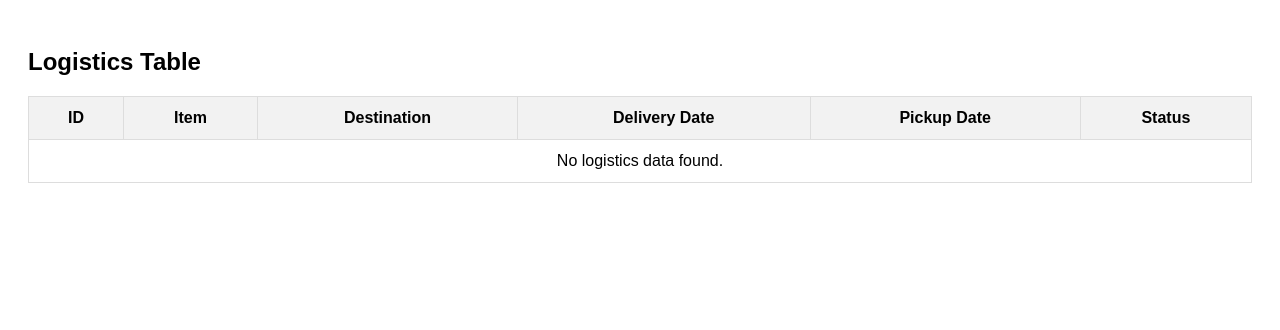
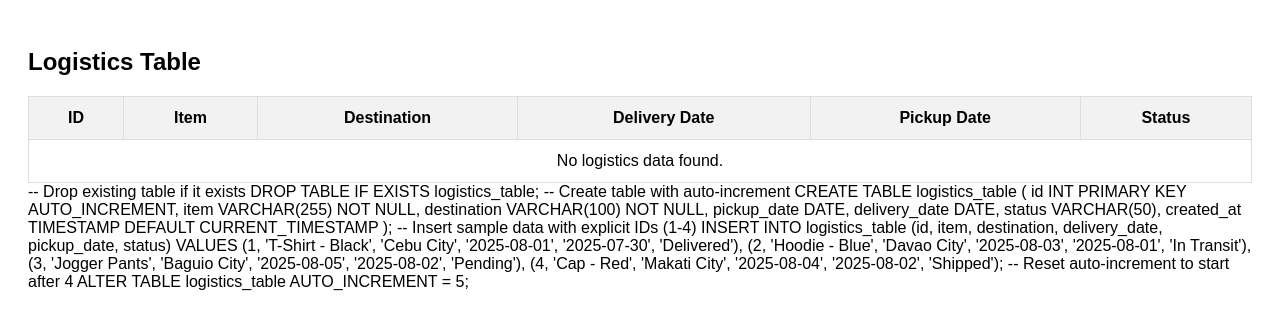
Before and after one commit to bearbrand05/security, a PHP site: page /logistic.php in a window 1280 px wide. Shown: the top 330 px of the page. Run offline with PHP 8.4, Linux system fonts and the light colour scheme; data that the repository does not hold is empty.

Commit message:
Update logistic.php

```diff
--- a/logistic.php
+++ b/logistic.php
@@ -87,3 +87,28 @@ $result = $conn->query($sql);
 <?php
 $conn->close();
 ?>
+
+
+-- Drop existing table if it exists
+DROP TABLE IF EXISTS logistics_table;
+
+-- Create table with auto-increment
+CREATE TABLE logistics_table (
+    id INT PRIMARY KEY AUTO_INCREMENT,
+    item VARCHAR(255) NOT NULL,
+    destination VARCHAR(100) NOT NULL,
+    pickup_date DATE,
+    delivery_date DATE,
+    status VARCHAR(50),
+    created_at TIMESTAMP DEFAULT CURRENT_TIMESTAMP
+);
+
+-- Insert sample data with explicit IDs (1-4)
+INSERT INTO logistics_table (id, item, destination, delivery_date, pickup_date, status) VALUES
+(1, 'T-Shirt - Black', 'Cebu City', '2025-08-01', '2025-07-30', 'Delivered'),
+(2, 'Hoodie - Blue', 'Davao City', '2025-08-03', '2025-08-01', 'In Transit'),
+(3, 'Jogger Pants', 'Baguio City', '2025-08-05', '2025-08-02', 'Pending'),
+(4, 'Cap - Red', 'Makati City', '2025-08-04', '2025-08-02', 'Shipped');
+
+-- Reset auto-increment to start after 4
+ALTER TABLE logistics_table AUTO_INCREMENT = 5;
```
